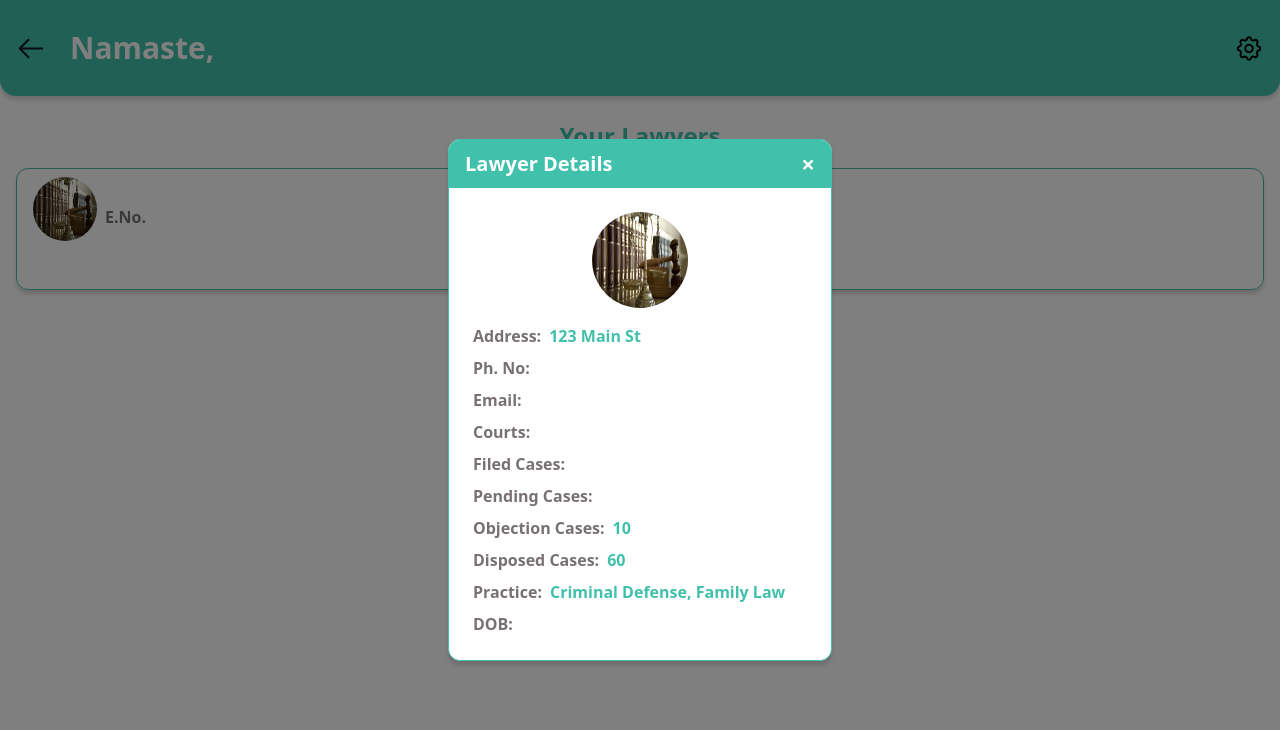
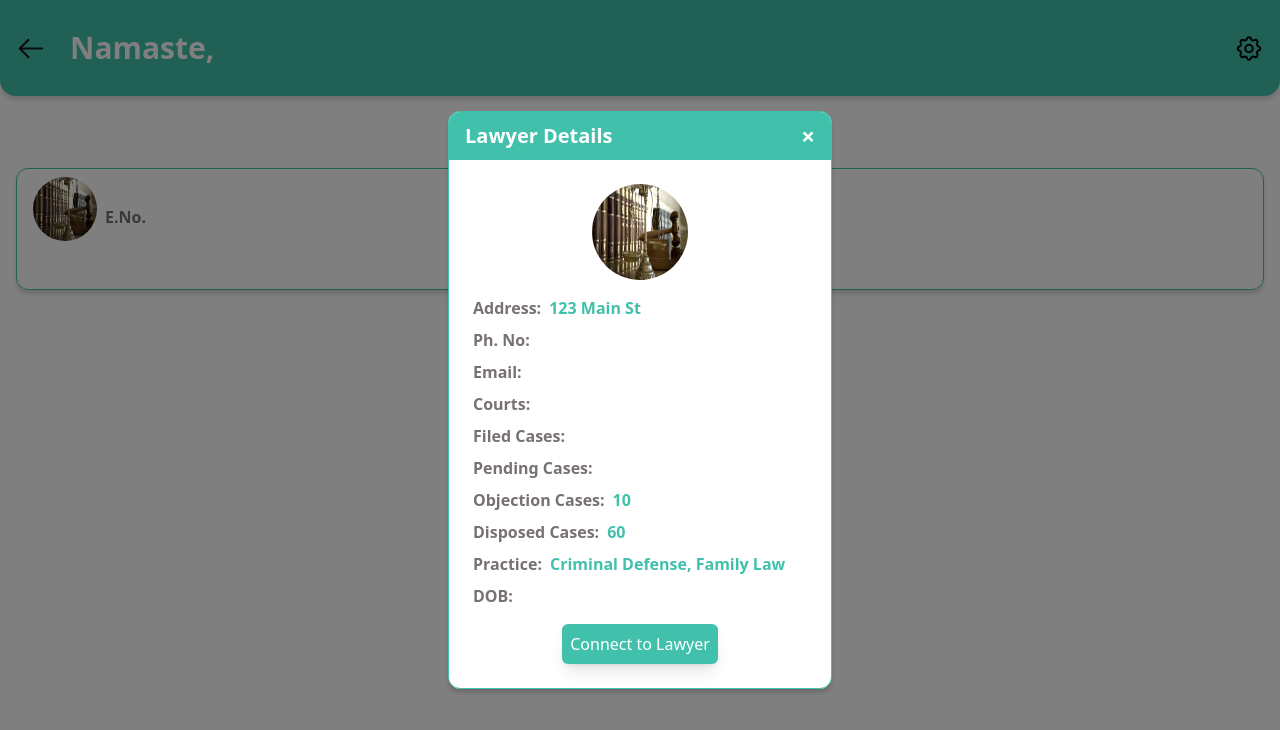
Before and after one commit to Toyashpatil/nyaysetu, a React (Create React App) app: page /connect in a window 1280 px wide. Both pictures are taken after a click on the button "More info". Shown: the top 730 px of the page. Built offline with nearby package versions, Linux system fonts and the light colour scheme.

Commit message:
feat: added button

```diff
--- a/src/components/NearbyLawyerCard.jsx
+++ b/src/components/NearbyLawyerCard.jsx
@@ -32,7 +32,11 @@ const NearbyLawyerCard = ({
   return (
     <div className="nearbylawyer h-max w-max border border-lightseagreen inset rounded-xl shadow-[0px_4px_4px_rgba(0,_0,_0,_0.15)] overflow-hidden px-2 relative">
       <div className="flex items-center justify-center">
-        <img src={imageUrl} className="h-28 w-28 p-2 rounded-full" alt="Lawyer Image" />
+        <img
+          src={imageUrl}
+          className="h-28 w-28 p-2 rounded-full"
+          alt="Lawyer Image"
+        />
       </div>
       <div className="text-base font-semibold text-center">
         <div>{name}</div>
@@ -76,7 +80,11 @@ const NearbyLawyerCard = ({
 
           </div> */}
           <div className="flex items-center justify-center">
-        <img src={imageUrl} className="h-28 w-28 p-2 rounded-full" alt="Lawyer Image" />
+            <img
+              src={imageUrl}
+              className="h-28 w-28 p-2 rounded-full"
+              alt="Lawyer Image"
+            />
           </div>
           <div className="text-base font-semibold text-center">
             <div>{name}</div>
@@ -123,9 +131,17 @@ const NearbyLawyerCard = ({
               <div className="text-dimgray">DOB:</div>
               <div>{dob}</div>
             </div>
+            <div className=" flex justify-center items-center w-full">
+            <Button onClick={openModal} className={"p-2 mt-2 "}>
+              Connect to Lawyer
+            </Button>
+
+            </div>
+
             {/* Add more details as needed */}
             {/* Courts, filed cases, pending cases, objection cases, disposed cases, area of practice */}
           </div>
+          <div></div>
         </Modal>
       )}
     </div>
```
Lines whose indentation alone changed are shown as unchanged.
